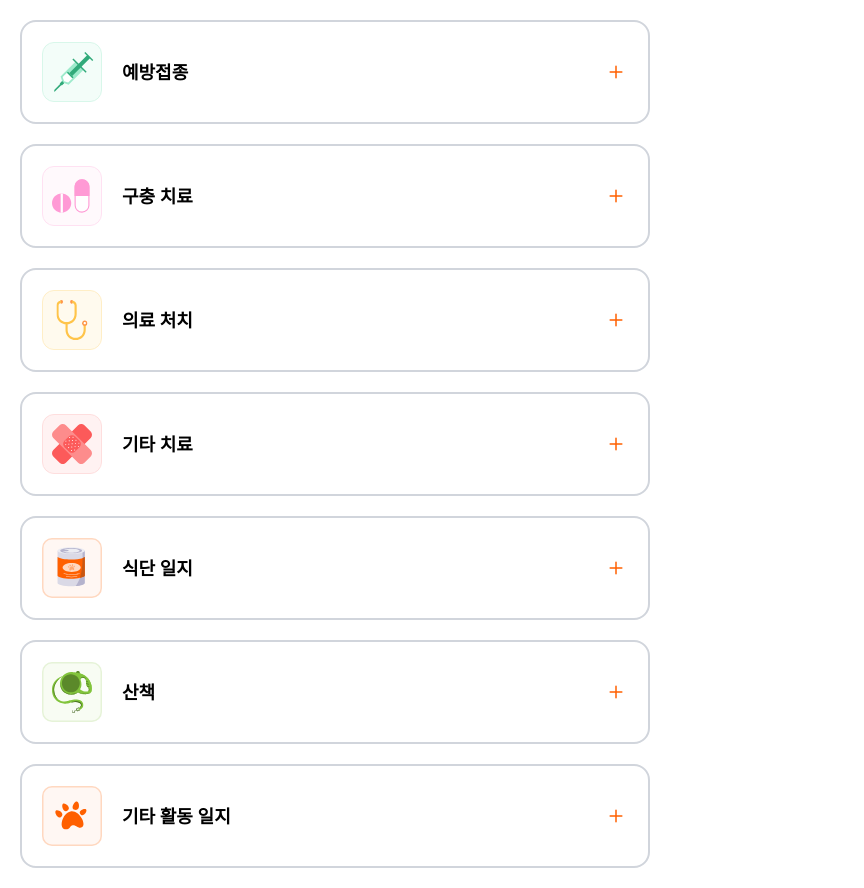
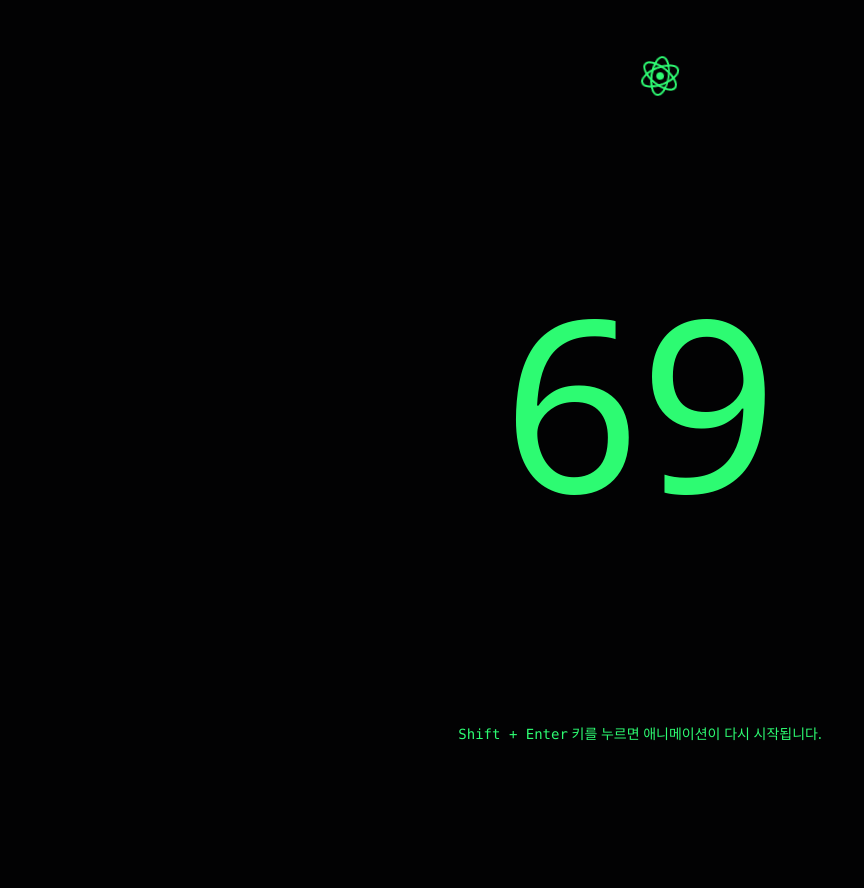
Before and after one commit to FRONTENDBOOTCAMP-14th/Final-Project-Team-8, a Next.js app: page / in a window 1280 px wide. Shown: the whole page, without its empty margins (0-864 px from the left). After the commit the page ends 800 px from the top, so only its background shows below. Built offline with nearby package versions, Linux system fonts and the light colour scheme.

Commit message:
[fix] page.HomePage 컴포넌트 원상복구

```diff
--- a/src/app/page.tsx
+++ b/src/app/page.tsx
@@ -1,15 +1,12 @@
-import Accordion from '../components/accordion/accordion'
+import { LearnSection } from '@/components'
+import RandomCountUp from '@/demo'
 
 export default function HomePage() {
   return (
-    <section className="overflow-hidden">
-      <Accordion type="vaccination" title="예방접종"></Accordion>
-      <Accordion type="anthelmintic" title="구충 치료"></Accordion>
-      <Accordion type="medical" title="의료 처치"></Accordion>
-      <Accordion type="other-treatments" title="기타 치료"></Accordion>
-      <Accordion type="food-journal" title="식단 일지"></Accordion>
-      <Accordion type="walk" title="산책"></Accordion>
-      <Accordion type="other-journals" title="기타 활동 일지"></Accordion>
+    <section>
+      <LearnSection title="랜덤 카운트 업">
+        <RandomCountUp />
+      </LearnSection>
     </section>
   )
 }
```
